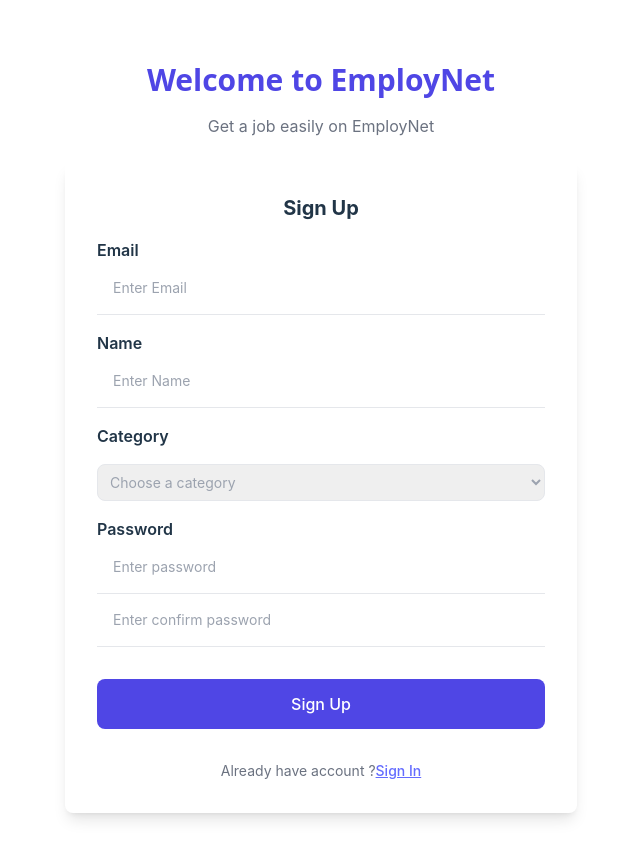
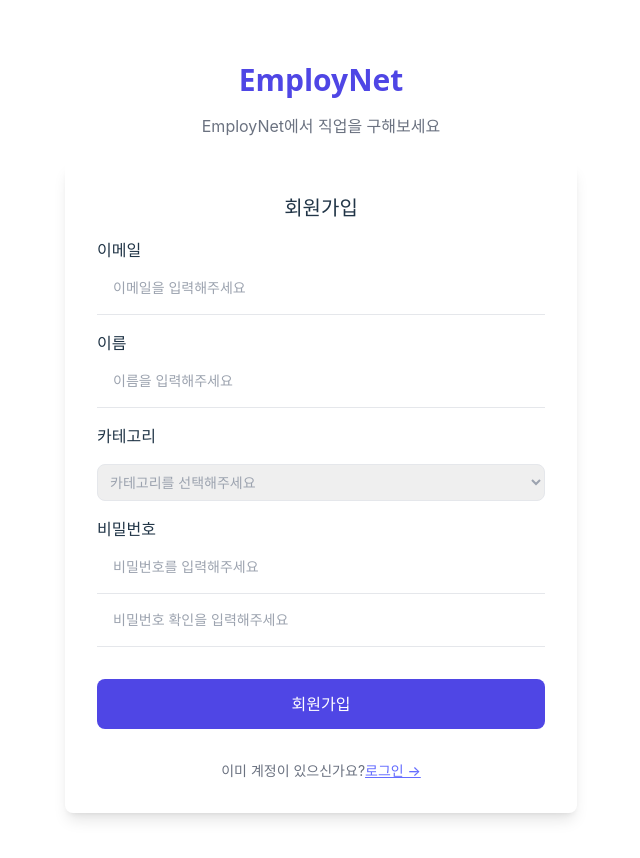
Before and after one commit to BusanCodingClub/EmployNet, a React (Vite) app: page /signup in a window 1280 px wide. Shown: the top 858 px of the page, without its empty margins (319-959 px from the left). Built offline with nearby package versions, Linux system fonts and the light colour scheme.

Commit message:
로그인, 회원가입 목업 한국어 업데이트

```diff
--- a/src/pages/signin.jsx
+++ b/src/pages/signin.jsx
@@ -10,38 +10,38 @@ function Signin() {
       <div className="mx-auto max-w-sreen-xl px-4 py-16 sm:px-6 lg:px-8">
         <div className="mx-auto max-w-lg">
           <h1 className="text-center text-2xl font-bold text-indigo-600 sm:text-3xl">
-            Welcome back to EmployNet
+            EmployNet
           </h1>
           <form className="mb-0 mt-6 rounded-lg p-4 shadow-lg sm:p-6 lg:p-8">
-            <p className="text-center text-xl font-bold">Sign In</p>
+            <p className="text-center text-xl font-bold">로그인</p>
             <label htmlFor="email" className="block mt-4 font-semibold">
-              Email
+              이메일
             </label>
             <input
               type="email"
               id="email"
               className="w-full border-b border-gray-200 p-4 pe-12 text-sm outline-none focus:border-indigo-200"
-              placeholder="Enter Email"
+              placeholder="이메일을 입력해주세요"
             />
             <label htmlFor="pw" className="block mt-4 font-semibold">
-              Password
+              비밀번호
             </label>
             <input
               type="password"
               id="pw"
               className="w-full border-b border-gray-200 p-4 pe-12 text-sm outline-none focus:border-indigo-200"
-              placeholder="Enter password"
+              placeholder="비밀번호를 입력해주세요"
             />
             <button
               type="submit"
               className="block my-8 w-full bg-indigo-600 px-5 py-3 font-medium text-white"
             >
-              Sign In
+              로그인
             </button>
             <p className="text-center text-sm text-gray-500">
-              Already have account ?
+              계정이 없으신가요?
               <Link className="underline" to="/signup">
-                Sign Up
+                회원가입 &rarr;
               </Link>
             </p>
           </form>
--- a/src/pages/signup.jsx
+++ b/src/pages/signup.jsx
@@ -10,68 +10,68 @@ function Signup() {
       <div className="mx-auto max-w-sreen-xl px-4 py-16 sm:px-6 lg:px-8">
         <div className="mx-auto max-w-lg">
           <h1 className="text-center text-2xl font-bold text-indigo-600 sm:text-3xl font-sans">
-            Welcome to EmployNet
+            EmployNet
           </h1>
           <p className="mx-auto mt-4 max-w-md text-center text-gray-500">
-            Get a job easily on EmployNet
+            EmployNet에서 직업을 구해보세요
           </p>
           <form className="mb-0 mt-6 rounded-lg p-4 shadow-lg sm:p-6 lg:p-8">
-            <p className="text-center text-xl font-bold">Sign Up</p>
+            <p className="text-center text-xl font-bold">회원가입</p>
             <label htmlFor="email" className="block mt-4 font-semibold">
-              Email
+              이메일
             </label>
             <input
               type="email"
               id="email"
               className="w-full border-b border-gray-200 p-4 pe-12 text-sm outline-none focus:border-indigo-200"
-              placeholder="Enter Email"
+              placeholder="이메일을 입력해주세요"
             />
             <label htmlFor="name" className="block font-semibold mt-4">
-              Name
+              이름
             </label>
             <input
               type="text"
               id="name"
               className="w-full border-b border-gray-200 p-4 pe-12 text-sm outline-none focus:border-indigo-200"
-              placeholder="Enter Name"
+              placeholder="이름을 입력해주세요"
             />
             <label htmlFor="category" className="block my-4 font-semibold">
-              Category
+              카테고리
             </label>
             <select
               id="category"
               className="w-full p-2 border border-gray-200 text-gray-400 text-sm rounded-lg outline-none focus:border-indigo-200"
             >
-              <option defaultValue="">Choose a category</option>
-              <option value="dv">developer</option>
-              <option value="ds">designer</option>
-              <option value="pm">product manager</option>
+              <option defaultValue="">카테고리를 선택해주세요</option>
+              <option value="dv">개발자</option>
+              <option value="ds">디자이너</option>
+              <option value="pm">기획자</option>
             </select>
             <label htmlFor="pw" className="block mt-4 font-semibold">
-              Password
+              비밀번호
             </label>
             <input
               type="password"
               id="pw"
               className="w-full border-b border-gray-200 p-4 pe-12 text-sm outline-none focus:border-indigo-200"
-              placeholder="Enter password"
+              placeholder="비밀번호를 입력해주세요"
             />
             <input
               type="password"
               id="pwConfirm"
               className="w-full border-b border-gray-200 p-4 pe-12 text-sm outline-none focus:border-indigo-200"
-              placeholder="Enter confirm password"
+              placeholder="비밀번호 확인을 입력해주세요"
             />
             <button
               type="submit"
               className="block my-8 w-full bg-indigo-600 px-5 py-3 font-medium text-white"
             >
-              Sign Up
+              회원가입
             </button>
             <p className="text-center text-sm text-gray-500">
-              Already have account ?
+              이미 계정이 있으신가요?
               <Link className="underline" to="/signin">
-                Sign In
+                로그인 &rarr;
               </Link>
             </p>
           </form>
```
